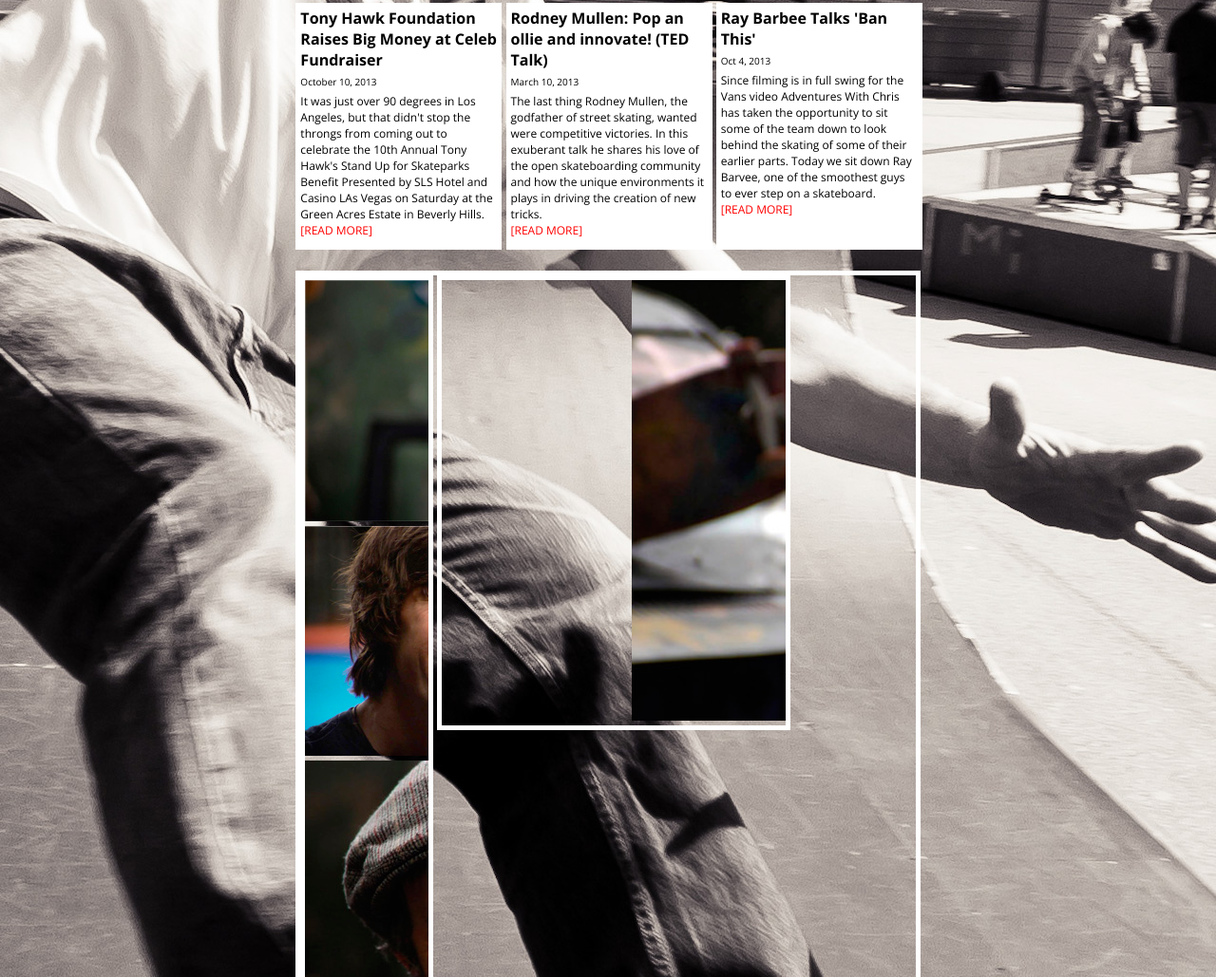
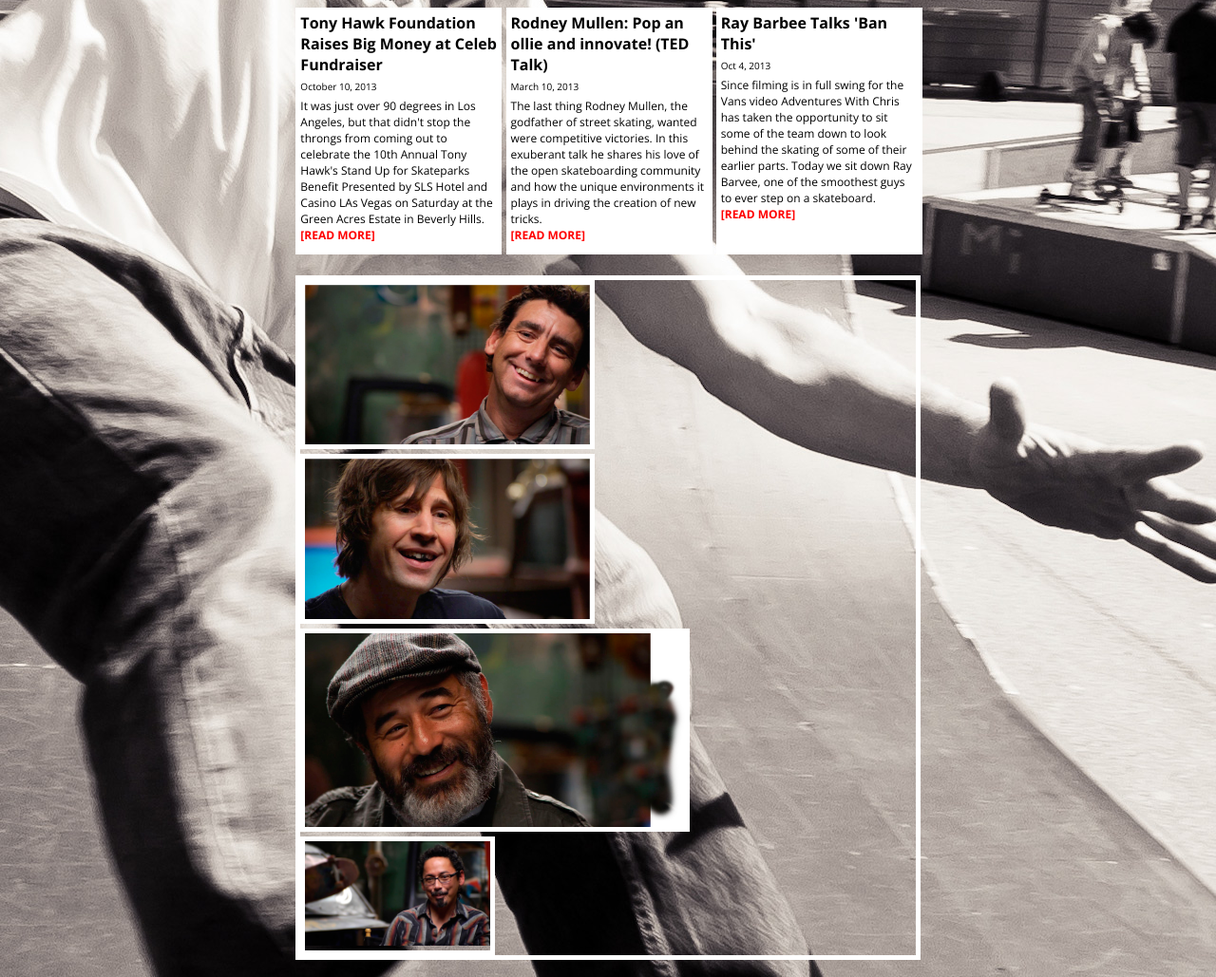
Before and after one commit to katevontaine/day4-peralto, a plain HTML site: page index.html in a window 1280 px wide. Shown: the part 443-1472 px from the top of the page at 95% size. Drawn offline with nearby package versions, Linux system fonts and the light colour scheme.

Commit message:
with flex

```diff
--- a/index.html
+++ b/index.html
@@ -21,10 +21,10 @@
           </nav>
           <nav class="red">
             <ul>
-                <li><a href="">-  SK8T NEWS  -  </a></li>
-                <li><a href="">-  SKATEBOARDS  -  </a></li>
-                <li><a href="">-  BOARD DESIGN  -  </a></li>
-                <li><a href="">-  CONTACT US  -  </a></li>
+                <li><a href="">-&nbsp;&nbsp;&nbsp;&nbsp;SK8T NEWS&nbsp;&nbsp;&nbsp;&nbsp;-  </a></li>
+                <li><a href="">-&nbsp;&nbsp;&nbsp;&nbsp;SKATEBOARDS&nbsp;&nbsp;&nbsp;&nbsp;-  </a></li>
+                <li><a href="">-&nbsp;&nbsp;&nbsp;&nbsp;BOARD DESIGN&nbsp;&nbsp;&nbsp;&nbsp;-  </a></li>
+                <li><a href="">-&nbsp;&nbsp;&nbsp;&nbsp;CONTACT US&nbsp;&nbsp;&nbsp;&nbsp;-  </a></li>
             </ul>
           </nav>
         <div class="logo">
@@ -56,7 +56,28 @@
               </div>
           </section>
 <br><br>
-          <section class="sec2">
+
+
+
+<section class="sec2">
+    <div class="secright">
+              <section class="top">
+                  <div class="lance"><img src="images/sk8er-4.png"></div>
+                    <div class="rodney"><img src="images/sk8er-3.png"></div>
+                </section>
+
+                <section class="secbottom">
+                      <img src="images/sk8er-1.png">
+                </section>
+    </div>
+
+    <div class="secleft">
+        <img src="images/sk8er-2.png">
+    </div>
+</section>
+
+
+          <!-- <section class="sec2">
             <div class="sk8-3">
               <img id="object-position-1" src="images/sk8er-4.png"/>
               <img id="object-position-2" src="images/sk8er-3.png">
@@ -65,7 +86,7 @@
             <div class="sk8-1">
               <img id="object-position-3" src="images/sk8er-2.png">
             </div>
-          </section>
+          </section> -->
 <br>
           <div class="skateboards">
           <section class="sec3">
--- a/stylesheet.css
+++ b/stylesheet.css
@@ -39,26 +39,30 @@ header ul li{
   border: 5px solid white;
   margin: -550px 0 0 170px;
 }
+
 .red a{
   display: inline-block;
   margin: 0 auto;
-  background-color: red;
+  background-color: #A32E2E;
   text-decoration: none;
   color:white;
-  padding: 0 10px 0 10px;
-  font-size: 16px;
+  padding: 5px 29px 5px 29px;
+  font-size: 12px;
   font-family: 'Open Sans', sans-serif;
+  font-weight: 300;
 }
 .red nav{
   width:52%;
   margin:0 auto;
 }
+
 .red ul {
 font-family: sans-serif;
 margin:0 auto;
 font-size: 10px;
-padding: 0 0 0 210px;
+padding: 0 0 0 170px;
 }
+
 .logo img{
   max-width: 250px;
   padding-top: 100px;
@@ -152,11 +156,7 @@ footer{
 .middlesections{
   vertical-align:top;
 }
-.sec2{
-  border: 5px solid white;
-}
-
-section .sec2{
+/*section .sec2{
   border: 5px solid white;
 
 }
@@ -192,7 +192,8 @@ section .sec2 img {
   overflow:hidden;
   display: inline-block;
   padding-left: 200px;
-}
+}*/
+
 .title{
   font-weight: 700;
   font-size: 16px;
@@ -211,6 +212,8 @@ section .sec2 img {
 }
 span{
   text-align: center;
+  font-weight: bold;
+  color: #A32E2E;
 }
 .footerpara li{
   display: inline-block;
@@ -223,3 +226,49 @@ margin: 0;
 padding: 0;
   border: 0;
 }
+
+
+/*A_A__A_A_A_______AA__________________*/
+
+
+.sec2 {
+  border: 5px solid white;
+}
+.secright{
+  flex-direction: column;
+  flex: 2;
+}
+.secleft{
+  flex-direction: column;
+  flex: 1;
+  width:30%;
+  border: 5px solid white;
+}
+.top{
+  flex-direction: row;
+  flex: 2;
+  display: inline-block;
+}
+.secbottom{
+  flex-direction: row;
+  flex:2;
+  width: 400px;
+}
+.lance img{
+  width: 300px;
+  display: inline-block;
+  border: 5px solid white;
+
+}
+.rodney img{
+  width: 300px;
+  display: inline-block;
+  border: 5px solid white;
+}
+.secbottom img{
+  width: 100%;
+  border: 5px solid white;
+}
+.secleft img{
+  width:100%;
+}
```
